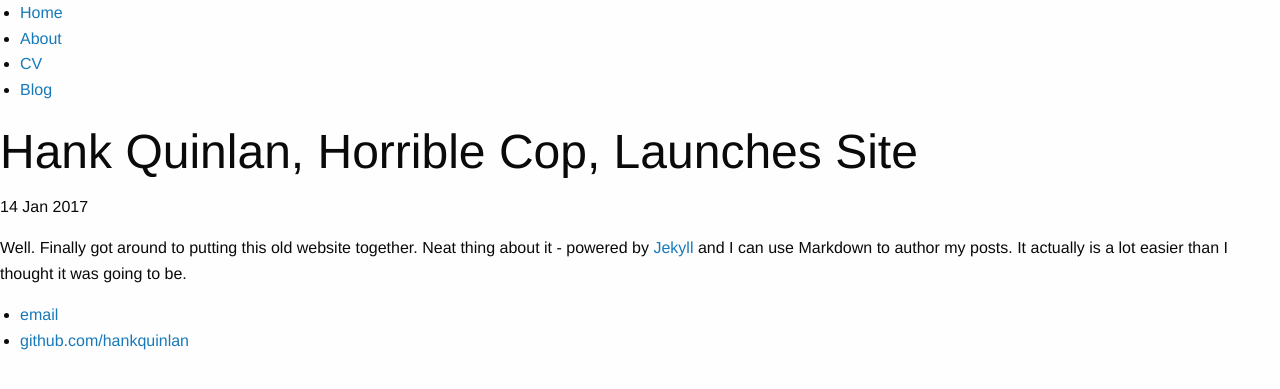
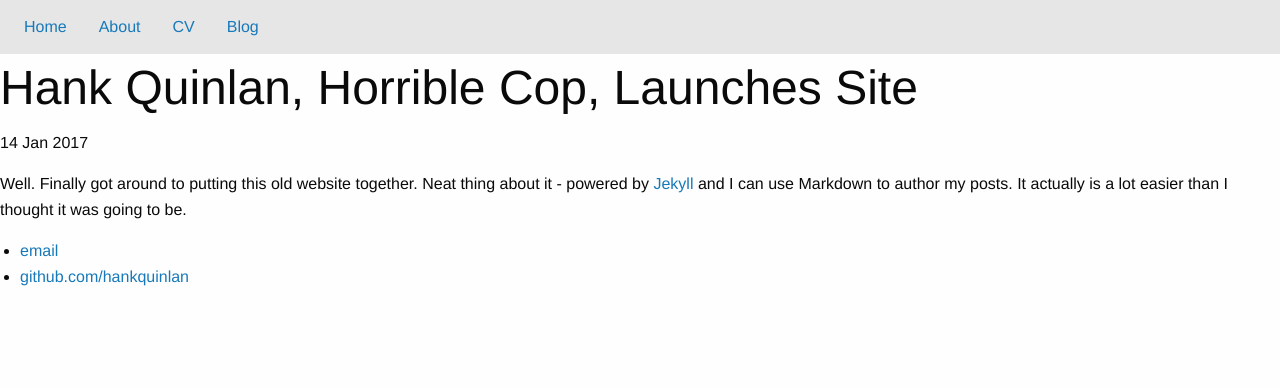
Before and after one commit to adebiyi/adebiyi.github.io, a Jekyll site: the page built from _posts/2017-01-14-hank-quinlan-site-launched.md, in a window 1280 px wide. Shown: the top 389 px of the page. Built offline with Jekyll 4.4.1, drawn with Linux system fonts in a browser that asks for light colours; nearby versions of some CDN libraries; library files that are not in the unit come from our copies.

Commit message:
Update default.html
Added top-bar

```diff
--- a/_layouts/default.html
+++ b/_layouts/default.html
@@ -6,14 +6,16 @@
 			<link rel="stylesheet" type="text/css" href="/css/foundation.css">
 		</head>
 		<body>
-			<nav>
-	    		<ul>
+			<div class="top-bar">
+				<div class="top-bar-left">
+	    		<ul class="menu">
 	        		<li><a href="/">Home</a></li>
 		        	<li><a href="/about">About</a></li>
 	        		<li><a href="/cv">CV</a></li>
 	        		<li><a href="/blog">Blog</a></li>
 	    		</ul>
-			</nav>
+				</div>
+			</div>
 			<div class="container">
 
 			{{ content }}
```
